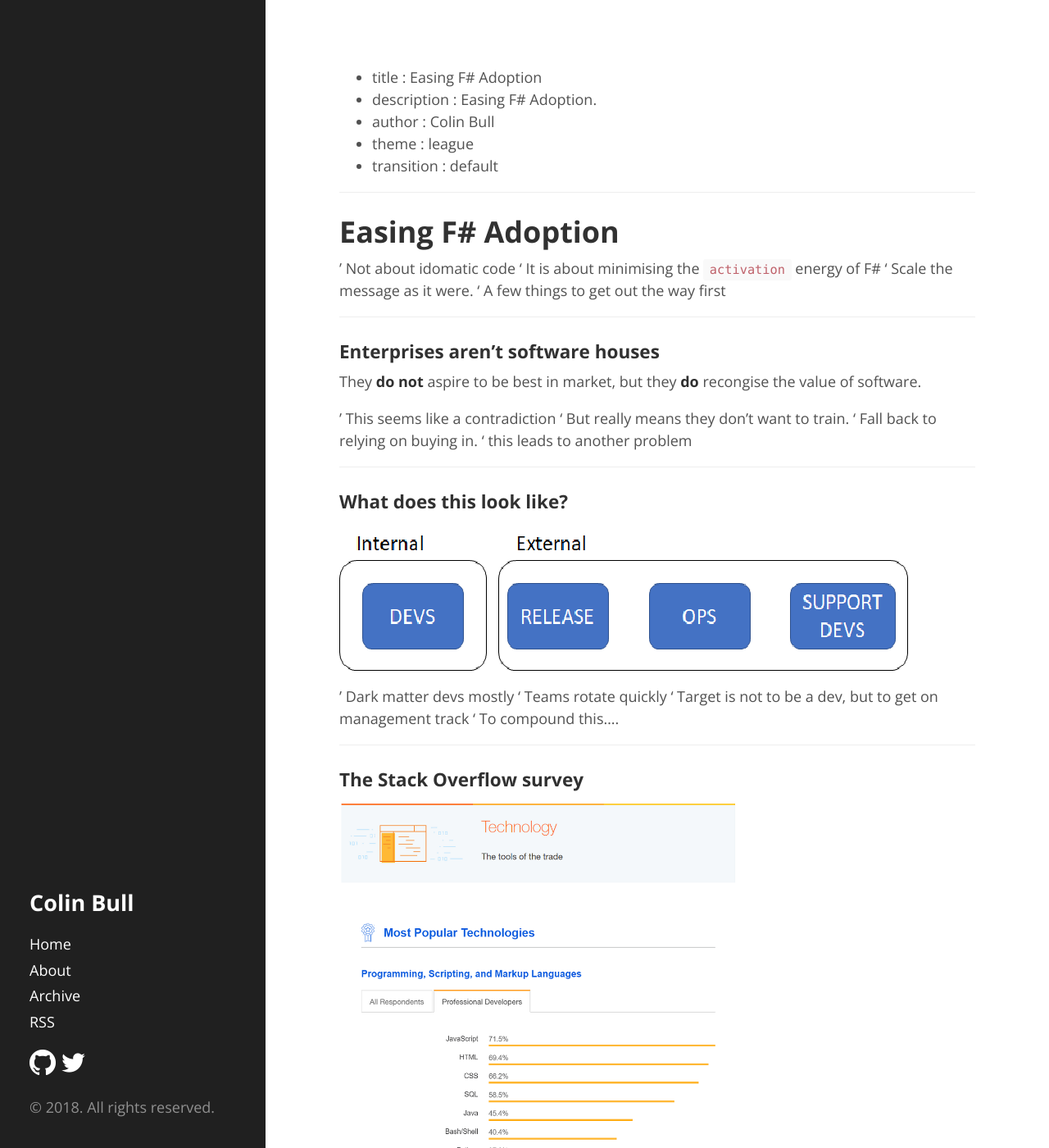
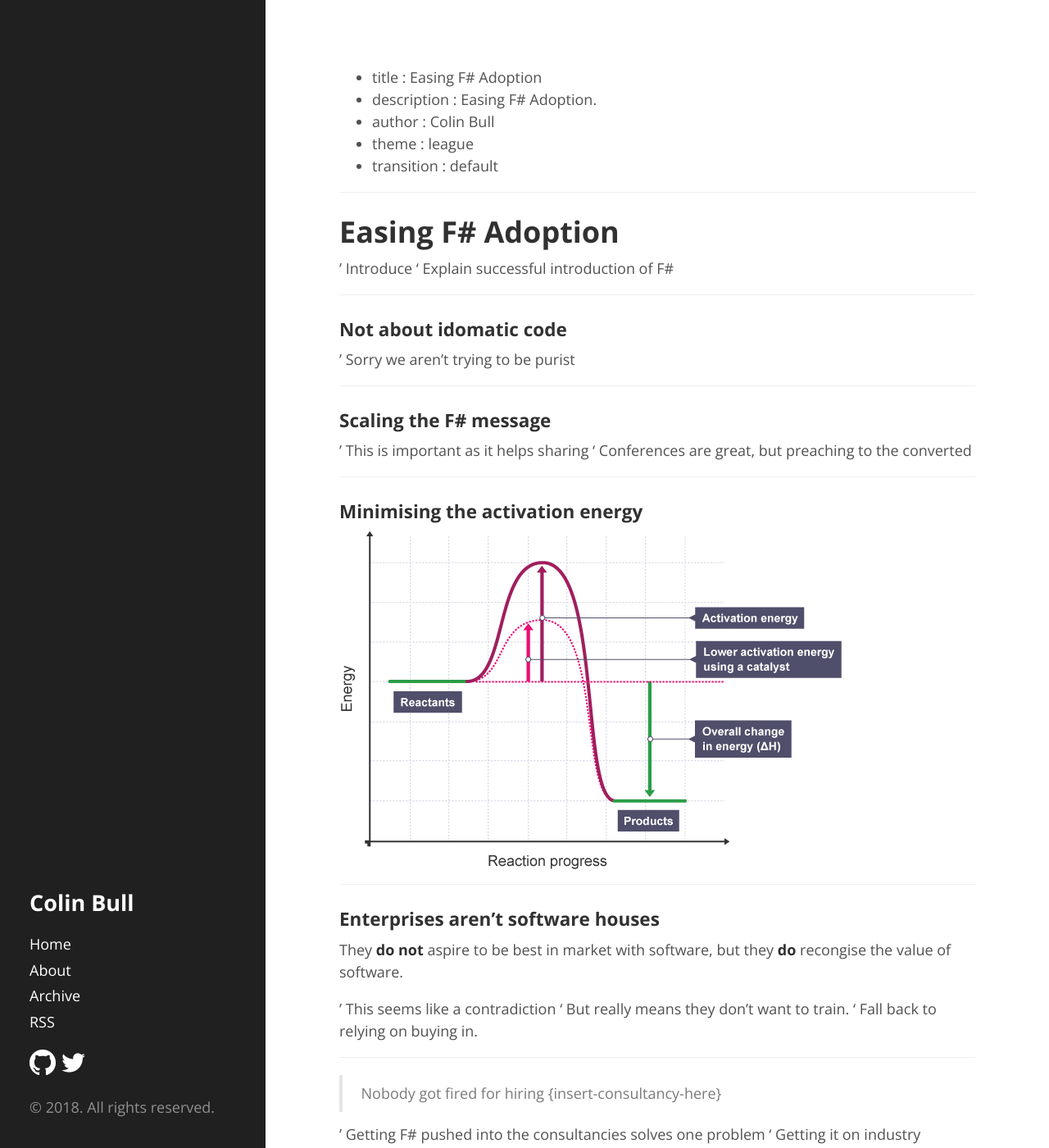
Before and after one commit to colinbull/colinbull.github.io, a Jekyll site: the page built from talks/Adopting_Fsharp/slides/index.md, in a window 1280 px wide and 1400 px high. Shown: the whole window at 82% size. Built offline with Jekyll 4.4.1, drawn with Linux system fonts in a browser that asks for light colours; some web fonts are replaced; our own code applies the rules of GitHub Pages for plain Markdown files; Markdown is read by kramdown in place of the engine named in the settings; some of the changed text lies outside the part shown.

Commit message:
Added another picture

```diff
--- a/talks/Adopting_Fsharp/slides/index.md
+++ b/talks/Adopting_Fsharp/slides/index.md
@@ -9,26 +9,50 @@
 
 # Easing F# Adoption
 
-' Not about idomatic code
-' It is about minimising the `activation` energy of F#
-' Scale the message as it were.
-' A few things to get out the way first
+' Introduce
+' Explain successful introduction of F#
+
+***
+
+### Not about idomatic code
+
+' Sorry we aren't trying to be purist
+
+***
+
+### Scaling the F# message
+
+' This is important as it helps sharing
+' Conferences are great, but preaching to the converted
+
+***
+
+### Minimising the activation energy
+
+![activation_energy](images/activation_energy.png)
 
 ***
 
 ### Enterprises aren't software houses
 
-They **do not** aspire to be best in market,
+They **do not** aspire to be best in market with software,
 but they **do** recongise the value of software.
 
 ' This seems like a contradiction
 ' But really means they don't want to train.
 ' Fall back to relying on buying in.
-' this leads to another problem
 
 ***
 
-### What does this look like?
+> Nobody got fired for hiring {insert-consultancy-here}
+
+' Getting F# pushed into the consultancies solves one problem
+' Getting it on industry reports, Gartner, Forrester etc. will help
+' Ultimately thou we need to get to dark matter dev
+
+***
+
+### An outsourced enterprise
 
 ![the_enterprise](images/the_enterprise.png)
 
@@ -368,11 +383,6 @@
 ' These layer complexity
 ' What happens if you get the implementation wrong.
 ' No one will thank you for that.
-
-***
-
-### What happens if they go wrong?
-
 ' People abandon. Honestly.
 
 ***
@@ -380,11 +390,26 @@
 ### Limit to well known abstractions
 
 * Maybe
-* Result
+* Result / Attempt
 * Async
 
 ' These are well understood
 ' Although maybe and result builders aren't part of FSharp.Core
+
+***
+
+### In summary
+
+* If you can explain it in a way that scales use it
+* If not introduce a stepping stone
+* Rinse and repeat
+
+' Else you will do a lot of explaining.
+' Wait until you feel enough ppl grok it
+
+***
+
+# F# <> Haskell
 
 ***
 
```
Also changed, not shown: other parts of talks/Adopting_Fsharp/slides/index.md (+8 -17 lines), talks/Adopting_Fsharp/slides/images/activation_energy.png (added).
